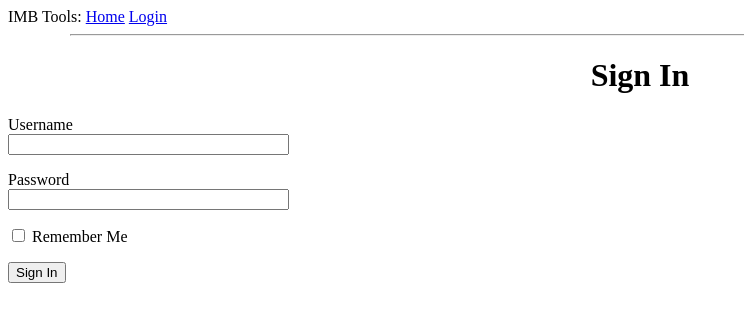
After one commit to NickPTaylor/imbtools, a Flask app: page /auth/login in a window 1280 px wide. The commit adds this page. Shown: the top 322 px of the page, without its empty margins (0-744 px from the left). Run offline with Flask 2, Linux system fonts and the light colour scheme; parts of the project's set-up code (start-up, migrations or seed data) failed here and were passed over.

Commit message:
Login and logout implemented.
- Using flask_login library for authentication.
- Created forms and templates from login form.
- Developed routes to implement login/logout.
- Added login/logout link to to top of page i.e in base.html.

```diff
--- a/app/__init__.py
+++ b/app/__init__.py
@@ -8,9 +8,12 @@ __version__ = pkg_resources.get_distribution('imbtools').version
 from flask import Flask
 
 from app.main import MAIN_BP
+from app.auth import AUTH_BP
 from app.report import ROTA_REPORT_BP
-from app.models import DB, MIGRATE, IMBUser, Visit
+from app.models import DB, MIGRATE, LOGIN_MANAGER
+from app.models import IMBUser, Visit
 from config import Config
+
 
 def create_app(test_config=None):
     """
@@ -32,10 +35,12 @@ def create_app(test_config=None):
 
     DB.init_app(app)
     MIGRATE.init_app(app, DB)
+    LOGIN_MANAGER.init_app(app)
 
     # Register blueprints.
     app.register_blueprint(MAIN_BP)
     app.register_blueprint(ROTA_REPORT_BP, url_prefix='/report')
+    app.register_blueprint(AUTH_BP, url_prefix='/auth')
 
     return app
 
--- /dev/null
+++ b/app/auth/__init__.py
@@ -0,0 +1,5 @@
+"""
+Blueprint for authentication.
+"""
+
+from .routes import BP as AUTH_BP
--- /dev/null
+++ b/app/auth/forms.py
@@ -0,0 +1,17 @@
+"""
+Forms for login form.
+"""
+
+from flask_wtf import FlaskForm
+from wtforms import StringField, PasswordField, BooleanField, SubmitField
+from wtforms.validators import DataRequired
+
+
+class LoginForm(FlaskForm):
+    """
+    Form for login.
+    """
+    username = StringField('Username', validators=[DataRequired()])
+    password = PasswordField('Password', validators=[DataRequired()])
+    remember_me = BooleanField('Remember Me')
+    submit = SubmitField('Sign In')
--- /dev/null
+++ b/app/auth/routes.py
@@ -0,0 +1,42 @@
+"""
+Blueprint for authentication.
+"""
+
+from flask import Blueprint, render_template, redirect, url_for, flash
+from flask_login import current_user, login_user, logout_user
+
+from app.models import IMBUser
+from .forms import LoginForm
+
+BP = Blueprint('auth', __name__)
+
+@BP.route('/login', methods=['GET', 'POST'])
+def login():
+    """
+    Login.
+
+    :return: Login page.
+    :rtype: html
+    """
+    if current_user.is_authenticated:
+        return redirect(url_for('report.compose_report'))
+    form = LoginForm()
+    if form.validate_on_submit():
+        user = IMBUser.query.filter_by(username=form.username.data).first()
+        if user is None or not user.check_password(form.password.data):
+            flash('Invalid username or password')
+            return redirect(url_for('auth.login'))
+        login_user(user, remember=form.remember_me.data)
+        return redirect(url_for('report.compose_report'))
+    return render_template('login.html', title='Sign In', form=form)
+
+@BP.route('/logout')
+def logout():
+    """
+    Logout.
+
+    :return: Logout page.
+    :rtype: html
+    """
+    logout_user()
+    return redirect(url_for('auth.login'))
--- a/app/report/routes.py
+++ b/app/report/routes.py
@@ -7,7 +7,7 @@ import datetime
 from flask import render_template, flash, redirect, url_for
 from flask import Blueprint
 
-from app.report.forms import ReportForm
+from .forms import ReportForm
 
 BP = Blueprint('report', __name__)
 
--- a/app/templates/base.html
+++ b/app/templates/base.html
@@ -1,16 +1,22 @@
 <!DOCTYPE html PUBLIC "-//W3C//DTD XHTML 1.0 Strict//EN" "http://www.w3.org/TR/xhtml1/DTD/xhtml1-strict.dtd">
 <html lang="en-UK" xmlns="http://www.w3.org/1999/xhtml">
 <head>
-    {% if imb %}
-        <title>IMB Tools - {{ imb }}</title>
+    {% if title %}
+        <title>IMB Tools - {{ title }}</title>
     {% else %}
-        <title>IMB Tools </title>
+        <title>IMB Tools</title>
     {% endif %}
     <meta name="viewport" content="width=device-width, initial-scale=1.0">
     <link rel="stylesheet" href="{{ url_for('static', filename='css/style.css') }}" />
 </head>
 <body>
-    <div>IMB Tools: <a href="{{ url_for('main.index') }}">Home</a></div>
+    <div>IMB Tools: <a href="{{ url_for('main.index') }}">Home</a>
+        {% if current_user.is_anonymous %}
+            <a href="{{ url_for('auth.login') }}">Login</a>
+        {% else %}
+            <a href="{{ url_for('auth.logout') }}">Logout</a>
+        {% endif %}
+    </div>
     <hr />
     {% with messages = get_flashed_messages() %}
         {% if messages %}
--- /dev/null
+++ b/app/templates/login.html
@@ -0,0 +1,18 @@
+{%  extends "base.html" %}
+
+{% block content %}
+    <h1>Sign In</h1>
+    <form action="" method="post" novalidate>
+        {{ form.hidden_tag() }}
+        <p>
+            {{ form.username.label }} </br>
+            {{ form.username(size=32) }}
+        </p>
+        <p>
+            {{ form.password.label }} </br>
+            {{ form.password(size=32) }}
+        </p>
+        <p>{{ form.remember_me() }} {{ form.remember_me.label }}</p>
+        <p> {{ form.submit() }}</p>
+    </form>
+{% endblock %}
```
Also changed, not shown: app/models.py (+17 -2 lines).
